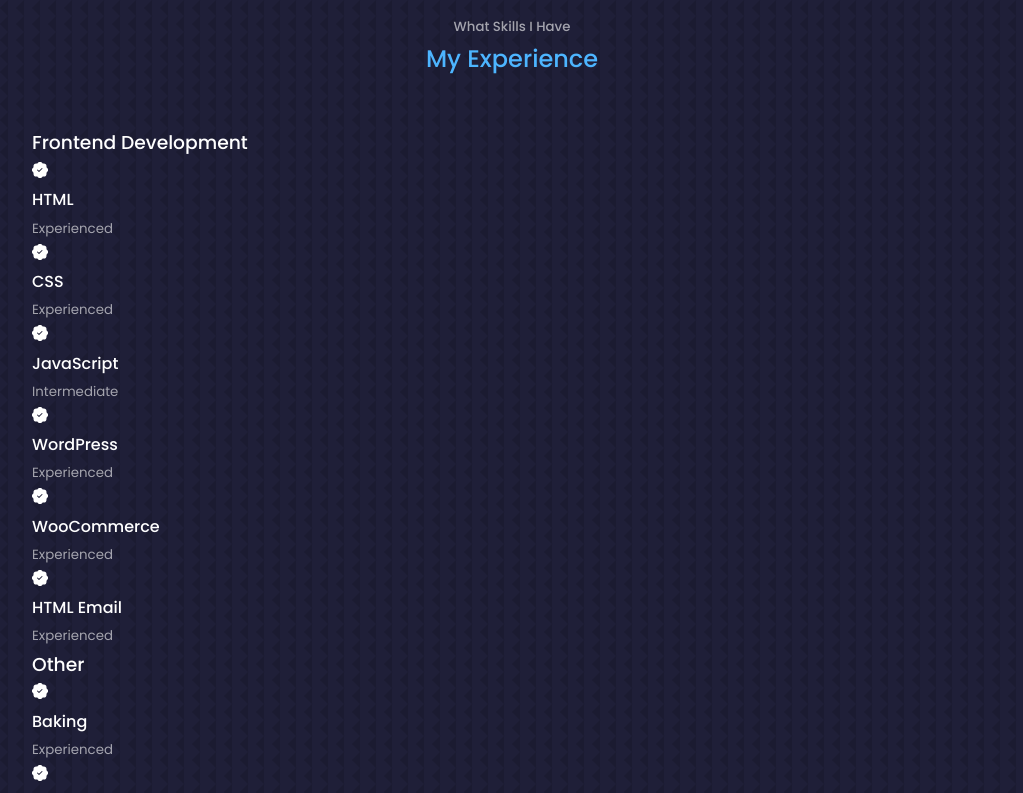
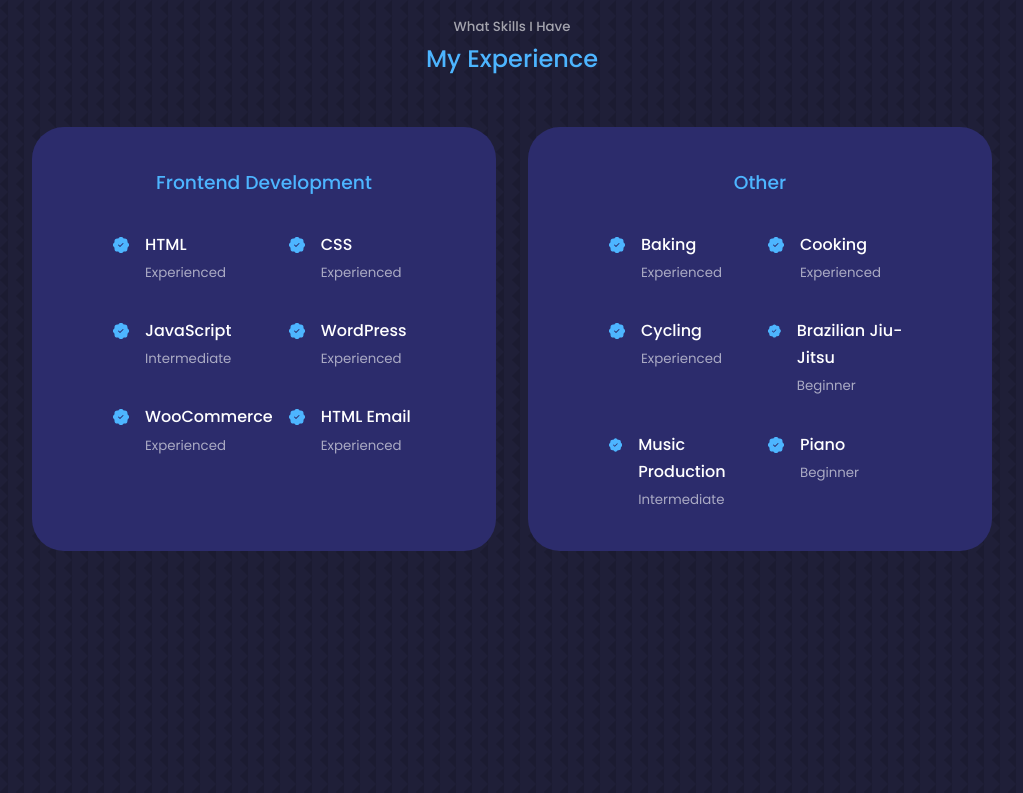
Before and after one commit to stefhone/react-portfolio-testing-1, a React (Create React App) app: page / in a window 1280 px wide. Shown: the part 1840-2633 px from the top of the page, without its empty margins (128-1151 px from the left). Built offline with nearby package versions, Linux system fonts and the light colour scheme.

Commit message:
Exp Component part 2 - Styling and flex layout fix

```diff
--- a/src/components/experience/Experience.jsx
+++ b/src/components/experience/Experience.jsx
@@ -13,34 +13,46 @@ const Experience = () => {
           <h3>Frontend Development</h3>
           <div className="experience__content">
             <article className="experience__details">
-              <BsPatchCheckFill />
+              <BsPatchCheckFill className="experience__details-icon" />
+              <div>
                 <h4>HTML</h4>
                 <small className="text-light">Experienced</small>
+              </div>
             </article>
             <article className="experience__details">
-              <BsPatchCheckFill />
+              <BsPatchCheckFill className="experience__details-icon" />
+              <div>
                 <h4>CSS</h4>
                 <small className="text-light">Experienced</small>
+              </div>
             </article>
             <article className="experience__details">
-              <BsPatchCheckFill />
+              <BsPatchCheckFill className="experience__details-icon" />
+              <div>
                 <h4>JavaScript</h4>
                 <small className="text-light">Intermediate</small>
+              </div>
             </article>
             <article className="experience__details">
-              <BsPatchCheckFill />
+              <BsPatchCheckFill className="experience__details-icon" />
+              <div>
                 <h4>WordPress</h4>
                 <small className="text-light">Experienced</small>
+              </div>
             </article>
             <article className="experience__details">
-              <BsPatchCheckFill />
+              <BsPatchCheckFill className="experience__details-icon" />
+              <div>
                 <h4>WooCommerce</h4>
                 <small className="text-light">Experienced</small>
+              </div>
             </article>
             <article className="experience__details">
-              <BsPatchCheckFill />
+              <BsPatchCheckFill className="experience__details-icon" />
+              <div>
                 <h4>HTML Email</h4>
                 <small className="text-light">Experienced</small>
+              </div>
             </article>
           </div>
         </div>
@@ -50,34 +62,46 @@ const Experience = () => {
           <h3>Other</h3>
           <div className="experience__content">
             <article className="experience__details">
-              <BsPatchCheckFill />
+              <BsPatchCheckFill className="experience__details-icon" />
+              <div>
                 <h4>Baking</h4>
                 <small className="text-light">Experienced</small>
+              </div>
             </article>
             <article className="experience__details">
-              <BsPatchCheckFill />
+              <BsPatchCheckFill className="experience__details-icon" />
+              <div>
                 <h4>Cooking</h4>
                 <small className="text-light">Experienced</small>
+              </div>
             </article>
             <article className="experience__details">
-              <BsPatchCheckFill />
+              <BsPatchCheckFill className="experience__details-icon" />
+              <div>
                 <h4>Cycling</h4>
                 <small className="text-light">Experienced</small>
+              </div>
             </article>
             <article className="experience__details">
-              <BsPatchCheckFill />
+              <BsPatchCheckFill className="experience__details-icon" />
+              <div>
                 <h4>Brazilian Jiu-Jitsu</h4>
                 <small className="text-light">Beginner</small>
+              </div>
             </article>
             <article className="experience__details">
-              <BsPatchCheckFill />
-              <h4>Electronic Music Producer</h4>
+              <BsPatchCheckFill className="experience__details-icon" />
+              <div>
+                <h4>Music Production</h4>
                 <small className="text-light">Intermediate</small>
+              </div>
             </article>
             <article className="experience__details">
-              <BsPatchCheckFill />
+              <BsPatchCheckFill className="experience__details-icon" />
+              <div>
                 <h4>Piano</h4>
                 <small className="text-light">Beginner</small>
+              </div>
             </article>
           </div>
         </div>
--- a/src/components/experience/experience.css
+++ b/src/components/experience/experience.css
@@ -0,0 +1,41 @@
+.experience__container {
+    display: grid;
+    grid-template-columns: 1fr 1fr;
+    gap: 2rem;
+}
+
+.experience__container > div {
+    background: var(--color-bg-variant);
+    padding: 2.4rem 5rem;
+    border-radius: 2rem;
+    border: 1px solid transparent;
+    transition: var(--transition);
+}
+
+.experience__container > div:hover {
+    background: transparent;
+    border-color: var(--color-primary);
+    cursor: default;
+}
+
+.experience__container > div > h3 {
+    text-align: center;
+    margin-bottom: 2rem;
+    color: var(--color-primary);
+}
+
+.experience__content {
+    display: grid;
+    grid-template-columns: 1fr 1fr;
+    gap: 2rem 1rem;
+}
+
+.experience__details {
+    display: flex;
+    gap: 1rem;
+}
+
+.experience__details-icon {
+    margin-top: 6px;
+    color: var(--color-primary);
+}
```
Lines whose indentation alone changed are shown as unchanged.
